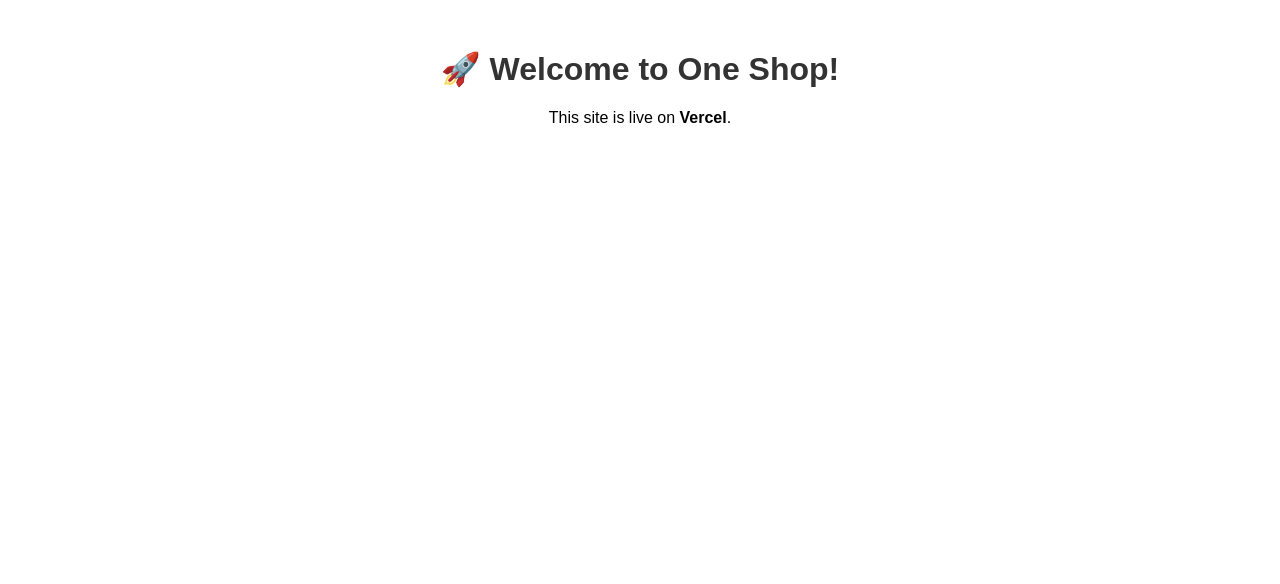
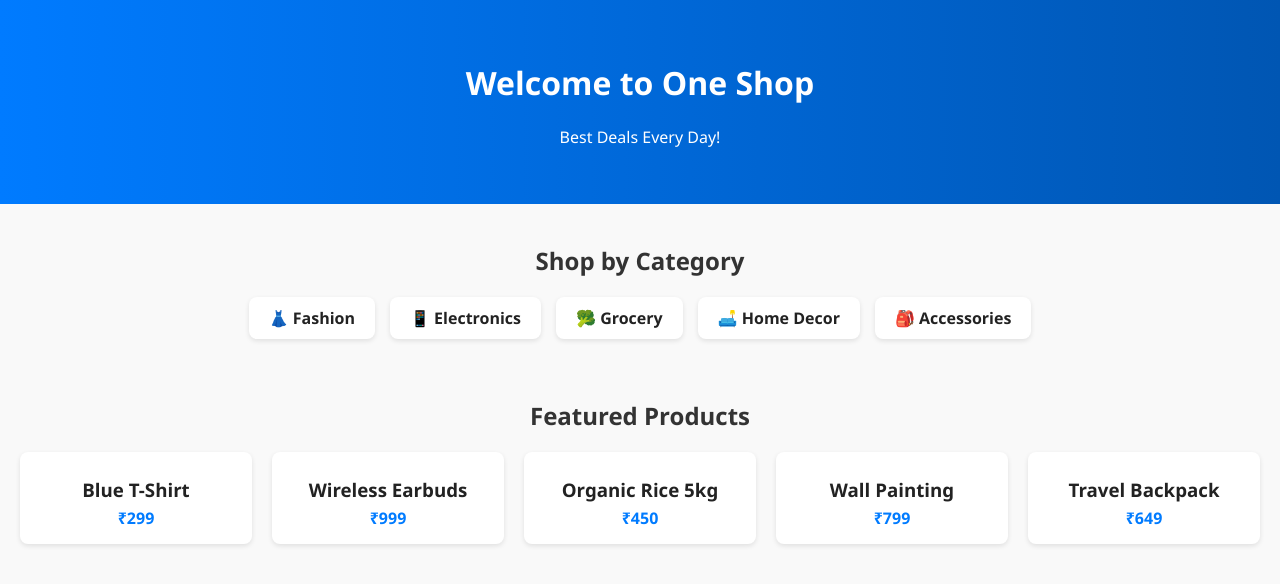
Before and after one commit to refad110/one-shop-vercel, a plain HTML site: page index.html in a window 1280 px wide. Drawn offline with Linux system fonts and the light colour scheme.

Commit message:
Add files via upload

```diff
--- a/index.html
+++ b/index.html
@@ -1,16 +1,34 @@
+
 <!DOCTYPE html>
 <html lang="en">
 <head>
   <meta charset="UTF-8">
   <meta name="viewport" content="width=device-width, initial-scale=1.0">
-  <title>One Shop - Vercel</title>
-  <style>
-    body { font-family: sans-serif; text-align: center; margin-top: 50px; }
-    h1 { color: #333; }
-  </style>
+  <title>One Shop - Best Deals</title>
+  <link rel="stylesheet" href="style.css">
 </head>
 <body>
-  <h1>🚀 Welcome to One Shop!</h1>
-  <p>This site is live on <strong>Vercel</strong>.</p>
+  <header class="banner">
+    <h1>Welcome to One Shop</h1>
+    <p>Best Deals Every Day!</p>
+  </header>
+
+  <section class="categories">
+    <h2>Shop by Category</h2>
+    <div class="category-list">
+      <div class="cat">👗 Fashion</div>
+      <div class="cat">📱 Electronics</div>
+      <div class="cat">🥦 Grocery</div>
+      <div class="cat">🛋️ Home Decor</div>
+      <div class="cat">🎒 Accessories</div>
+    </div>
+  </section>
+
+  <section class="products">
+    <h2>Featured Products</h2>
+    <div id="product-grid"></div>
+  </section>
+
+  <script src="script.js"></script>
 </body>
 </html>
--- /dev/null
+++ b/script.js
@@ -0,0 +1,17 @@
+
+const products = [
+  { name: "Blue T-Shirt", price: "₹299" },
+  { name: "Wireless Earbuds", price: "₹999" },
+  { name: "Organic Rice 5kg", price: "₹450" },
+  { name: "Wall Painting", price: "₹799" },
+  { name: "Travel Backpack", price: "₹649" }
+];
+
+const productGrid = document.getElementById("product-grid");
+
+products.forEach(prod => {
+  const card = document.createElement("div");
+  card.className = "product-card";
+  card.innerHTML = `<h3>${prod.name}</h3><p>${prod.price}</p>`;
+  productGrid.appendChild(card);
+});
--- /dev/null
+++ b/style.css
@@ -0,0 +1,64 @@
+
+body {
+  margin: 0;
+  font-family: 'Segoe UI', sans-serif;
+  background: #f9f9f9;
+  color: #222;
+}
+
+header.banner {
+  background: linear-gradient(90deg, #007BFF, #0056b3);
+  color: white;
+  padding: 40px 20px;
+  text-align: center;
+}
+
+.categories, .products {
+  padding: 20px;
+}
+
+h2 {
+  text-align: center;
+  color: #333;
+}
+
+.category-list {
+  display: flex;
+  justify-content: center;
+  flex-wrap: wrap;
+  gap: 15px;
+  margin-top: 10px;
+}
+
+.cat {
+  background: white;
+  padding: 10px 20px;
+  border-radius: 8px;
+  box-shadow: 0 2px 5px rgba(0,0,0,0.1);
+  font-weight: bold;
+}
+
+#product-grid {
+  display: grid;
+  grid-template-columns: repeat(auto-fit, minmax(200px, 1fr));
+  gap: 20px;
+  margin-top: 20px;
+}
+
+.product-card {
+  background: white;
+  padding: 15px;
+  border-radius: 8px;
+  box-shadow: 0 2px 5px rgba(0,0,0,0.1);
+  text-align: center;
+}
+
+.product-card h3 {
+  margin: 10px 0 5px;
+}
+
+.product-card p {
+  margin: 0;
+  color: #007BFF;
+  font-weight: bold;
+}
```
